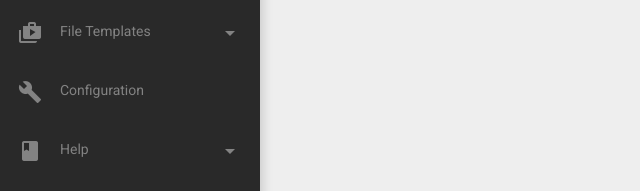
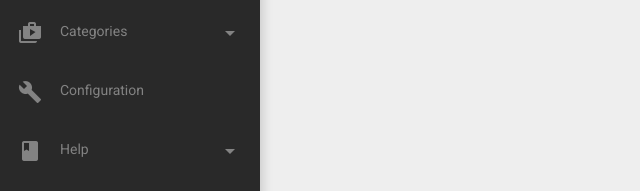
Before and after one commit to medmelki/brevity, a website: page app/index.html in a window 1280 px wide. Shown: the part 394-585 px from the top of the page, 0-640 px from the left. Drawn offline with nearby package versions, Linux system fonts and the light colour scheme; some packages are replaced by stand-ins of ours.

Commit message:
Replace label in sidebar nav

```diff
--- a/app/index.html
+++ b/app/index.html
@@ -175,7 +175,7 @@
                        aria-expanded="false">
                         <i class="material-icons">shop_two</i>
                         <p>
-                            File Templates
+                            Categories
                             <i class="material-icons">arrow_drop_down</i>
                         </p>
                     </a>
```
